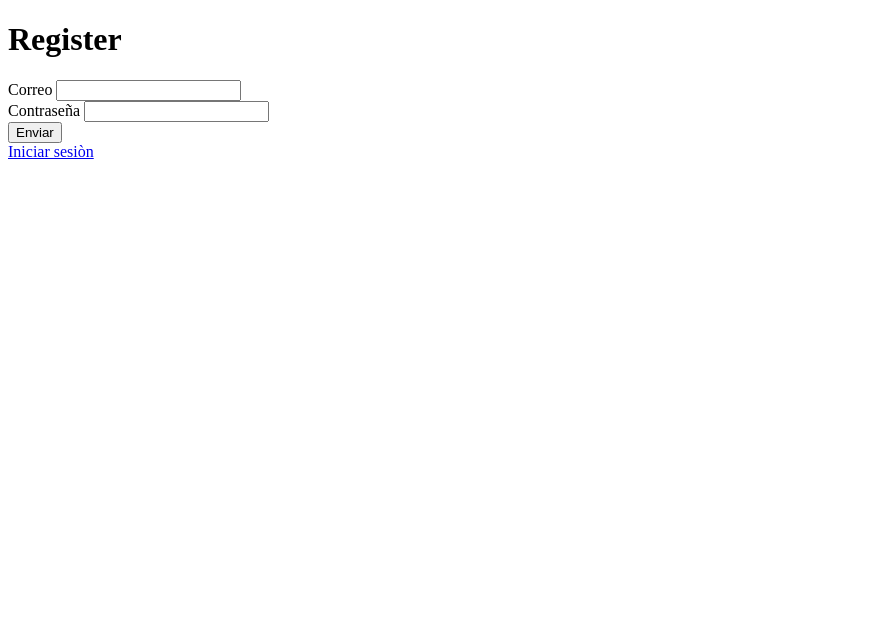
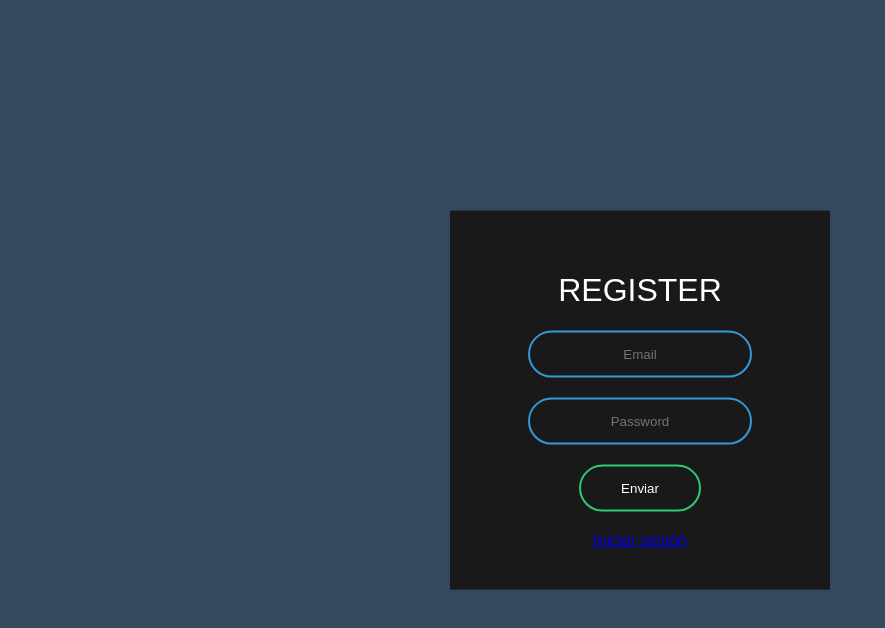
Before and after one commit to lenguix/api_auth, a website: page index.html in a window 1280 px wide. Both pictures are taken after a click on the link "Registrarse". Shown: the whole page, without its empty margins (0-885 px from the left). Drawn offline with Linux system fonts and the light colour scheme.

Commit message:
Agregando estilos a formulario login

```diff
--- a/app/main.js
+++ b/app/main.js
@@ -104,19 +104,17 @@ const usersPage = () => {
 
 const loadRegisterTemplate = () => {
     const template = `
-    <h1>Register</h1>
-    <form id="register-form">
+    <form id="register-form" class="box">
+        <h1>Register</h1>
         <div>
-            <label for="">Correo</label>
-            <input type="text" name="email">
+            <input type="text" name="email" placeholder="Email">
         </div>
         <div>
-            <label for="">Contraseña</label>
-            <input type="text" name="password">
+            <input type="text" name="password" placeholder="Password">
         </div>
         <button type="submit">Enviar</button>
+        <a href="#" id="login">Iniciar sesiòn</a>
     </form>
-    <a href="#" id="login">Iniciar sesiòn</a>
     <div id="error-register"></div>
     `
     const body = document.getElementsByTagName('body')[0]
@@ -175,20 +173,18 @@ const checkLogin = () => {
 
 const loadLoginTemplate = () => {
     const template = `
-    <h1>Login</h1>
-    <form id="login-form">
+    <form id="login-form" class="box">
+        <div id="error"></div>
+        <h1>Login</h1>
         <div>
-            <label for="">Correo</label>
-            <input type="text" name="email">
+            <input type="text" name="email" placeholder="Email">
         </div>
         <div>
-            <label for="">Contraseña</label>
-            <input type="text" name="password">
+            <input type="text" name="password" placeholder="Password">
         </div>
-        <button type="submit">Enviar</button>
+        <button type="submit" id="btn-login">Enviar</button>
+        <a href="#" id="register">Registrarse</a>
     </form>
-    <a href="#" id="register">Registrarse</a>
-    <div id="error"></div>
     `
     const body = document.getElementsByTagName('body')[0]
     body.innerHTML = template
@@ -213,6 +209,10 @@ const addLoginListener = () => {
         if (response.status >= 300) {
             const errorNode = document.getElementById('error')
             errorNode.innerHTML = responseData
+             setTimeout(()=>{
+                errorNode.innerHTML = ""
+              },3000)
+
         } else {
             console.log(responseData)
             localStorage.setItem('jwt', `Bearer ${responseData}`)
--- /dev/null
+++ b/app/style.css
@@ -0,0 +1,93 @@
+body{
+    margin: 0;
+    padding: 0;
+    font-family: sans-serif;
+    background: #34495e;
+  }
+  .box{
+    width: 300px;
+    padding: 40px;
+    position: absolute;
+    top: 50%;
+    left: 50%;
+    transform: translate(-50%,-50%);
+    background: #191919;
+    text-align: center;
+  }
+  .box h1{
+    color: white;
+    text-transform: uppercase;
+    font-weight: 500;
+  }
+  .box input[type = "text"],.box input[type = "password"]{
+    border:0;
+    background: none;
+    display: block;
+    margin: 20px auto;
+    text-align: center;
+    border: 2px solid #3498db;
+    padding: 14px 10px;
+    width: 200px;
+    outline: none;
+    color: white;
+    border-radius: 24px;
+    transition: 0.25s;
+  }
+  .box input[type = "text"]:focus,.box input[type = "password"]:focus{
+    width: 280px;
+    border-color: #2ecc71;
+  }
+  .box button[type = "submit"]{
+    border:0;
+    background: none;
+    display: block;
+    margin: 20px auto;
+    text-align: center;
+    border: 2px solid #2ecc71;
+    padding: 14px 40px;
+    outline: none;
+    color: white;
+    border-radius: 24px;
+    transition: 0.25s;
+    cursor: pointer;
+  }
+
+  .box input[type = "button"]{
+    border:0;
+    background: none;
+    display: block;
+    margin: 20px auto;
+    text-align: center;
+    border: 2px solid #2ecc71;
+    padding: 14px 40px;
+    outline: none;
+    color: white;
+    border-radius: 24px;
+    transition: 0.25s;
+    cursor: pointer;
+  }
+
+  .box button[type = "submit"]:hover{
+    background: #2ecc71;
+  }
+
+  .box input[type = "button"]:hover{
+    background: #2ecc71;
+  }
+
+  .box input[type=text].error {
+      border: 5px solid #D32F2F;
+      color: red;
+  }
+  .box input[type=password].error {
+      border: 5px solid #D32F2F;
+      color: red;
+  }
+
+  .box p {
+    color:white;
+  }
+
+  #error {
+    color:white;
+  }
--- a/index.html
+++ b/index.html
@@ -4,6 +4,7 @@
     <meta charset="UTF-8">
     <meta name="viewport" content="width=device-width, initial-scale=1.0">
     <title>Mi App</title>
+    <link rel="stylesheet" href="style.css">
     <script src="main.js"></script>
 </head>
 <body>
```
